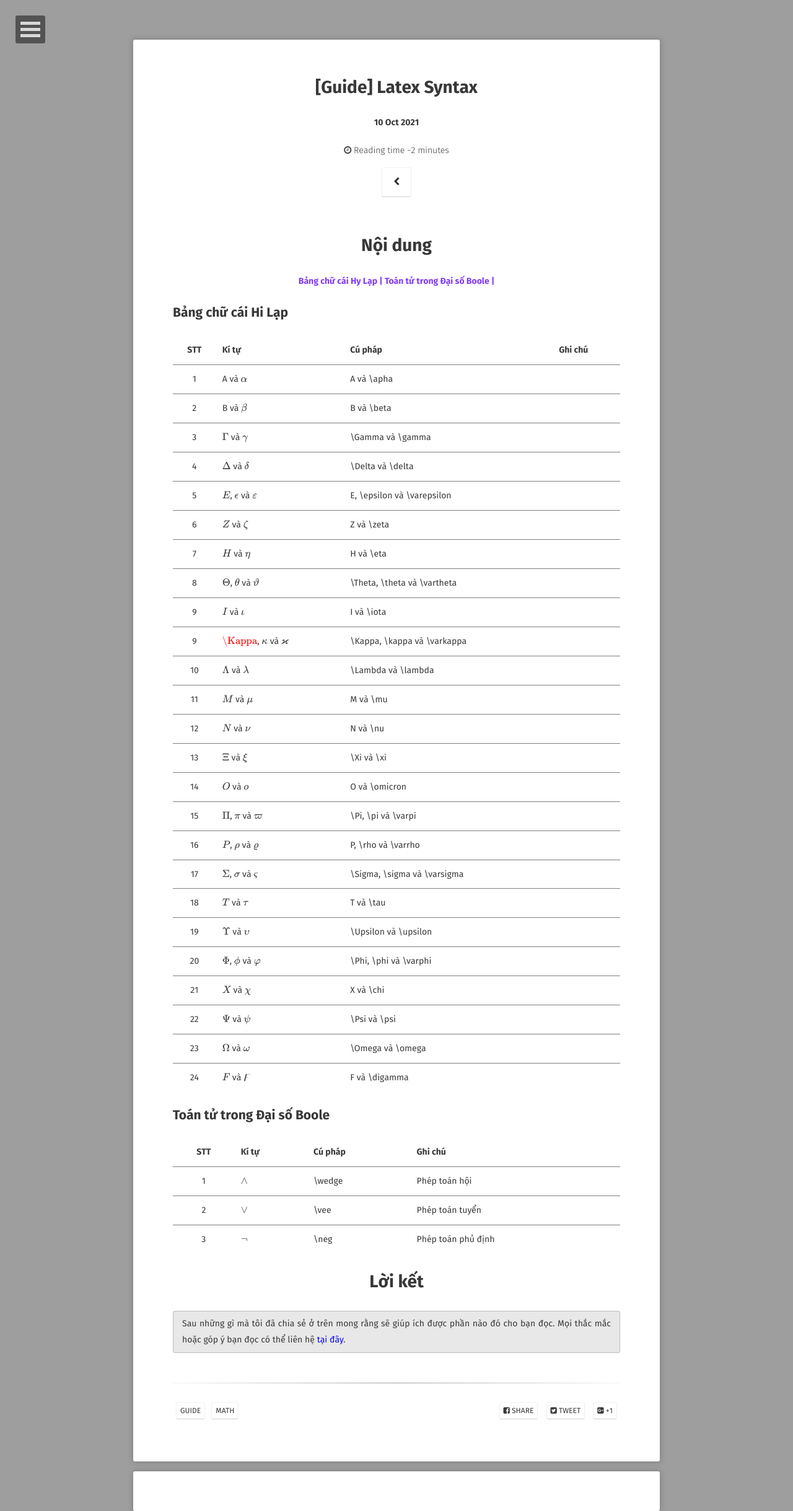
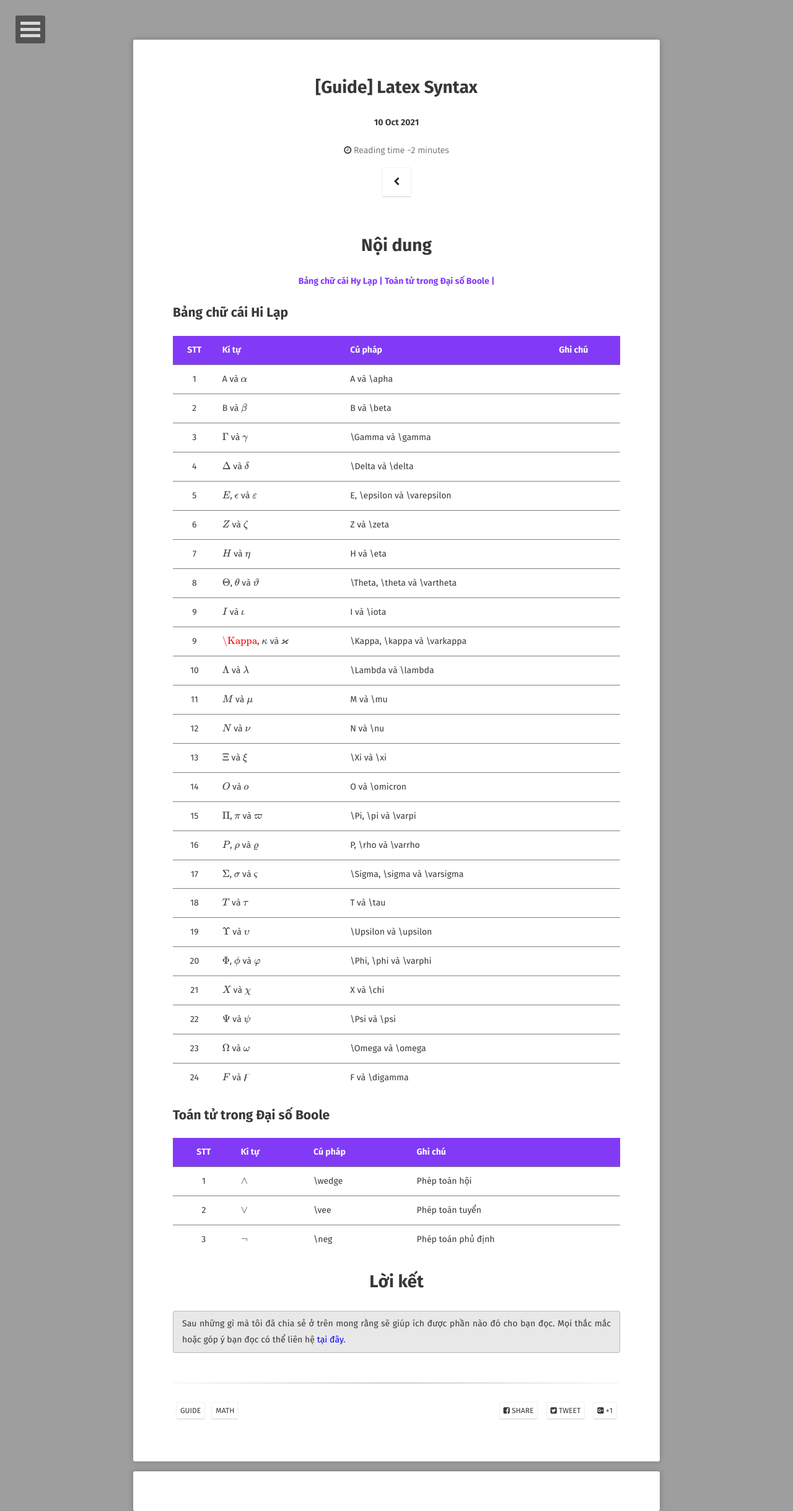
Before and after one commit to hieuhdh/deuteri, a Jekyll site: the page built from _posts/2021-10-10-[Guide]-Latex-Syntax.md, in a window 1280 px wide. Shown: the whole page at 62% size. Built offline with Jekyll 4.4.1, drawn with Linux system fonts in a browser that asks for light colours; some web fonts are replaced; formulas are drawn with MathJax 3; comment, search, counter and statistics services are not loaded.

Commit message:
fix something

```diff
--- a/_sass/typography.scss
+++ b/_sass/typography.scss
@@ -138,6 +138,11 @@ td, th {
     padding: 10px;
 }
 
+th {
+    background-color: #823af7;
+    color: white;
+}
+
 // table,th,td {
 //     border:1px solid black;
 // }
```
